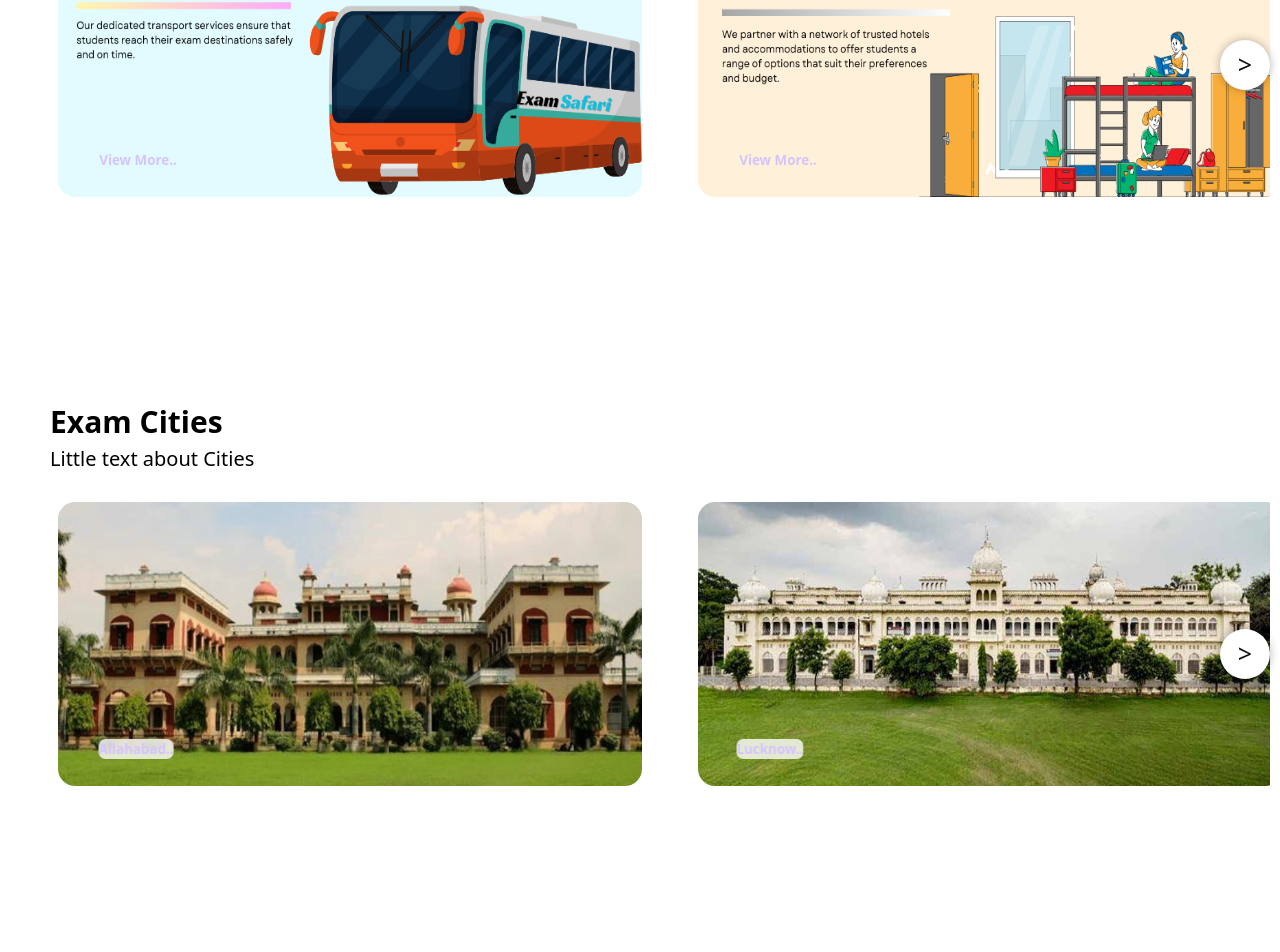
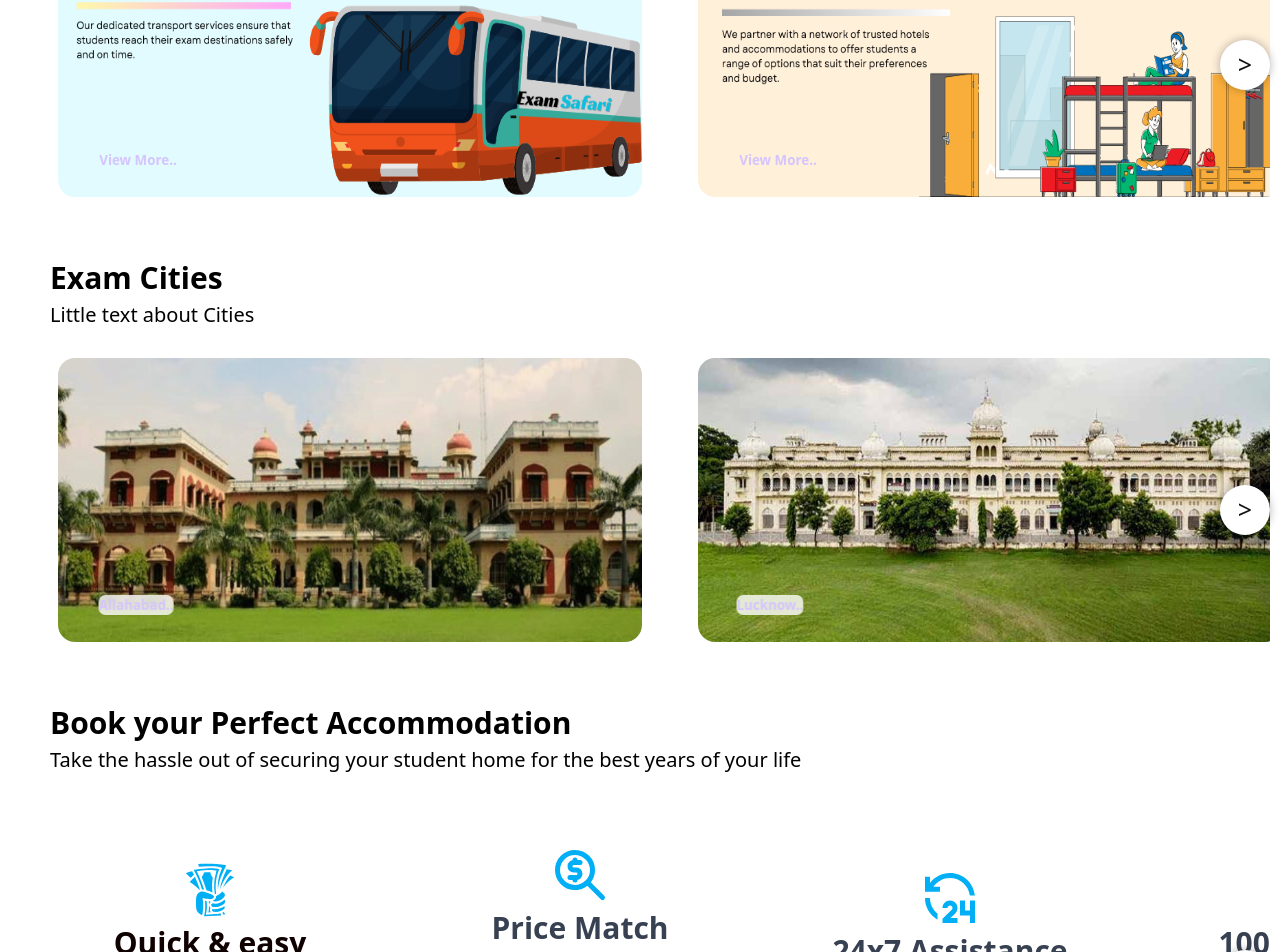
Before and after one commit to nagasritha/ExamSafari, a React (Vite) app: page / in a window 1280 px wide. Shown: the part 1415-2367 px from the top of the page. Built offline with nearby package versions, Linux system fonts and the light colour scheme; a web font is replaced by a local one.

Commit message:
my commit

```diff
--- a/src/components/examcity/ExamCity.tsx
+++ b/src/components/examcity/ExamCity.tsx
@@ -47,7 +47,7 @@ function ExamCity() {
     }
   };
   return (
-    <div className='services-container lg:my-36'>
+    <div className='services-container lg:my-26'>
         <div className='service-heading'>Exam Cities</div>
         <div className='service-para'>Little text about Cities </div>
         <div className='services-items' ref={containerRef}>
```
